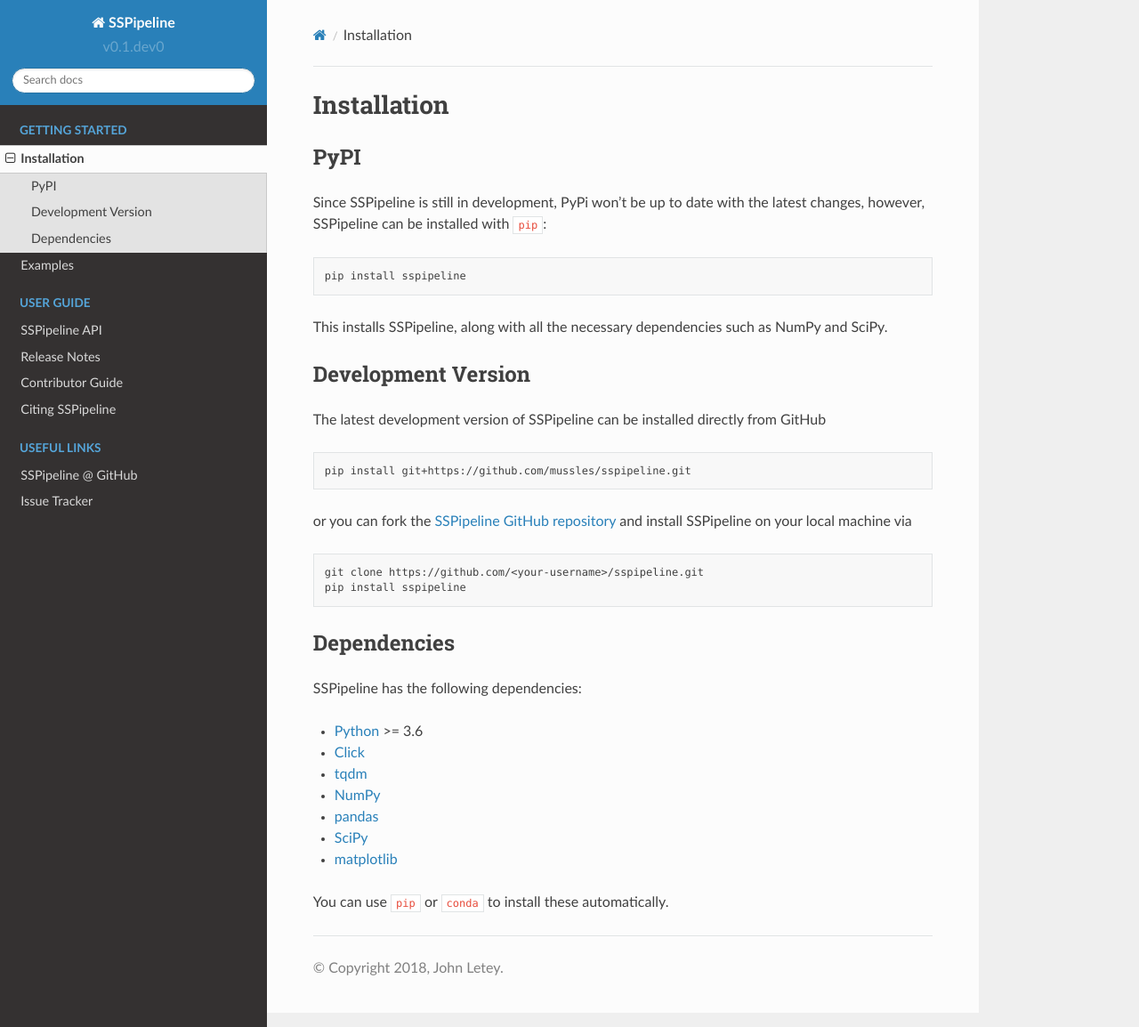
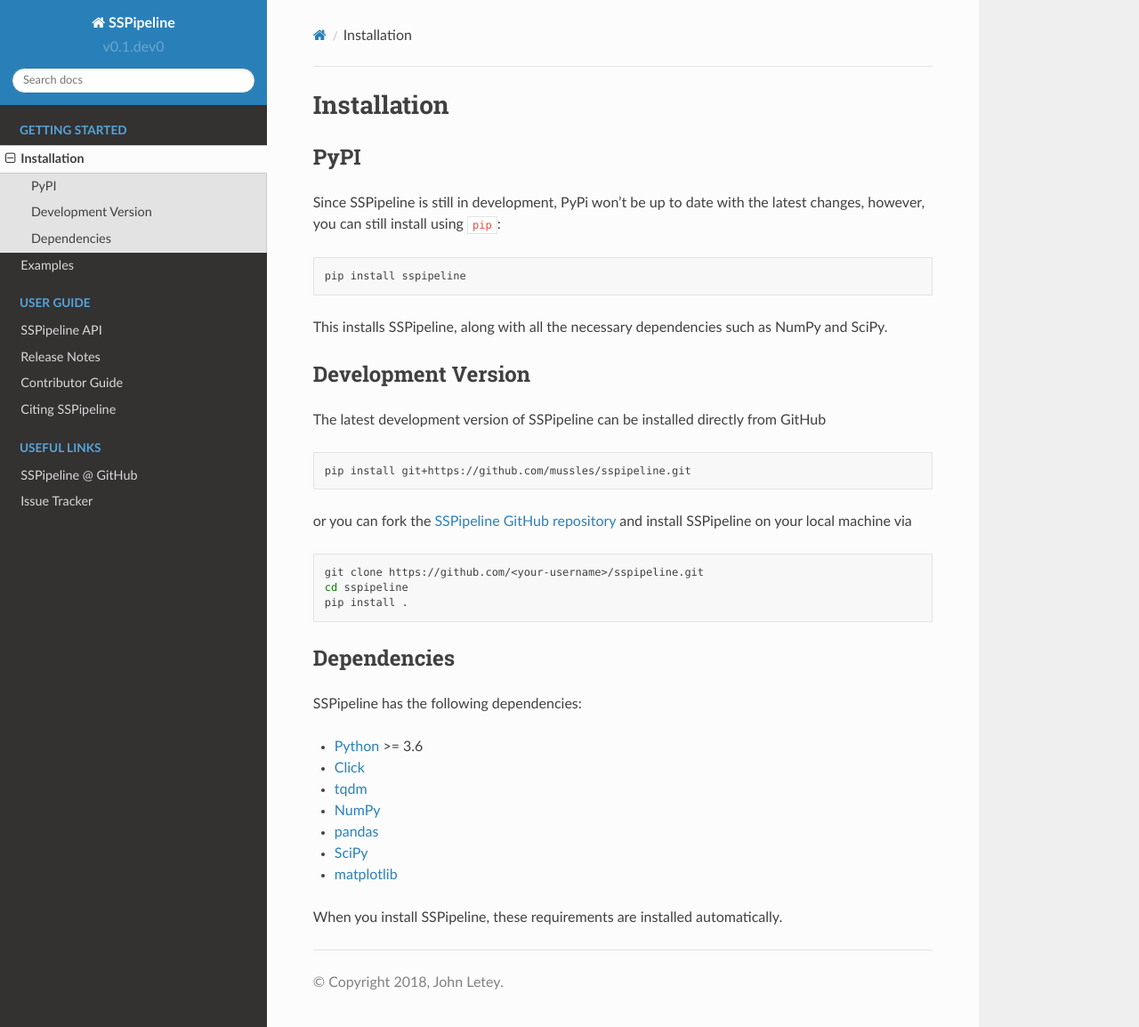
Before and after one commit to MUSSLES/sspipeline, a Sphinx documentation site: the page built from doc/source/installation.rst, in a window 1280 px wide and 1154 px high. Shown: the whole window at 89% size. Built offline with Sphinx 7.4.7 and the Read the Docs theme 2.0.0, drawn with Linux system fonts in a browser that asks for light colours; pages that are not in the unit, such as notebooks, are missing from menus.

Commit message:
updated the docs

```diff
--- a/doc/source/examples.rst
+++ b/doc/source/examples.rst
@@ -4,4 +4,4 @@
 Examples
 ********
 
-Please check out our `example repo <https://github.com/MUSSLES/sspipeline-example>`_ for a real world application of SSPipeline!
+We have two extremely useful and applicable examples for SSPipeline! You can check them out `here <https://github.com/MUSSLES/sspipeline/tree/master/example#readme>`_.
--- a/doc/source/installation.rst
+++ b/doc/source/installation.rst
@@ -8,7 +8,7 @@
 PyPI
 ----
 
-Since SSPipeline is still in development, PyPi won't be up to date with the latest changes, however, SSPipeline can be installed with ``pip``:
+Since SSPipeline is still in development, PyPi won't be up to date with the latest changes, however, you can still install using ``pip``:
 
 .. code-block:: bash
 
@@ -32,7 +32,8 @@
 .. code-block:: bash
 
     git clone https://github.com/<your-username>/sspipeline.git
-    pip install sspipeline
+    cd sspipeline
+    pip install .
 
 
 ------------
@@ -49,4 +50,4 @@
 - `SciPy <https://www.scipy.org/>`_
 - `matplotlib <http://matplotlib.org/>`_
 
-You can use ``pip`` or ``conda`` to install these automatically.
+When you install SSPipeline, these requirements are installed automatically.
```
Also changed, not shown: doc/source/api.rst (+61 -1 lines), 1 other file.
